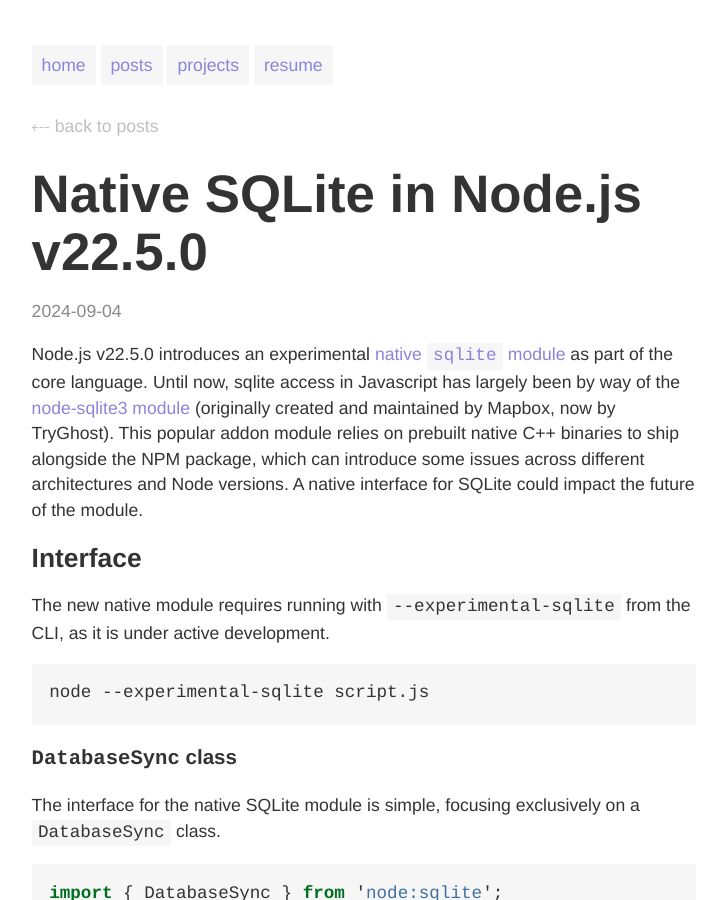
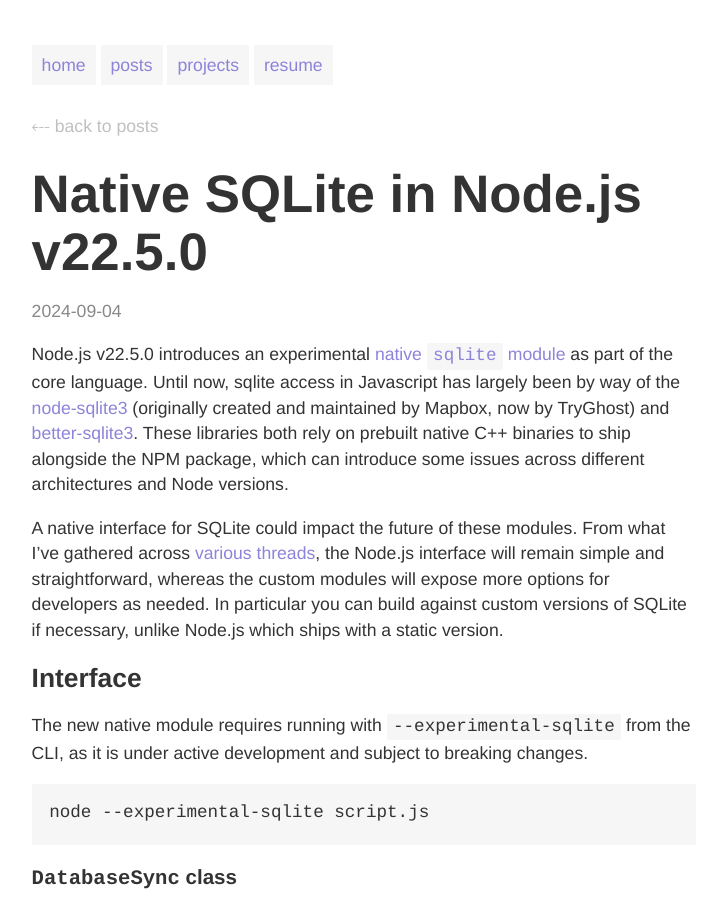
Before and after one commit to mapsam/mapsam.github.io, a Jekyll site: the page built from _posts/2024-09-04-node-sqlite-native.md, in a window 1280 px wide and 900 px high. Shown: the whole window, without its empty margins (276-1001 px from the left). Built offline with Jekyll 4.4.1, drawn with Linux system fonts in a browser that asks for light colours; nearby versions of some CDN libraries.

Commit message:
update sqlite post

````diff
--- a/_posts/2024-09-04-node-sqlite-native.md
+++ b/_posts/2024-09-04-node-sqlite-native.md
@@ -3,11 +3,13 @@
 title: "Native SQLite in Node.js v22.5.0"
 ---
 
-Node.js v22.5.0 introduces an experimental [native `sqlite` module](https://nodejs.org/api/sqlite.html) as part of the core language. Until now, sqlite access in Javascript has largely been by way of the [node-sqlite3 module](https://github.com/TryGhost/node-sqlite3) (originally created and maintained by Mapbox, now by TryGhost). This popular addon module relies on prebuilt native C++ binaries to ship alongside the NPM package, which can introduce some issues across different architectures and Node versions. A native interface for SQLite could impact the future of the module.
+Node.js v22.5.0 introduces an experimental [native `sqlite` module](https://nodejs.org/api/sqlite.html) as part of the core language. Until now, sqlite access in Javascript has largely been by way of the [node-sqlite3](https://github.com/TryGhost/node-sqlite3) (originally created and maintained by Mapbox, now by TryGhost) and [better-sqlite3](https://github.com/WiseLibs/better-sqlite3). These libraries both rely on prebuilt native C++ binaries to ship alongside the NPM package, which can introduce some issues across different architectures and Node versions.
+
+A native interface for SQLite could impact the future of these modules. From what I've gathered across [various](https://github.com/WiseLibs/better-sqlite3/issues/1234) [threads](https://github.com/nodejs/node/issues/53264), the Node.js interface will remain simple and straightforward, whereas the custom modules will expose more options for developers as needed. In particular you can build against custom versions of SQLite if necessary, unlike Node.js which ships with a static version.
 
 ## Interface
 
-The new native module requires running with `--experimental-sqlite` from the CLI, as it is under active development.
+The new native module requires running with `--experimental-sqlite` from the CLI, as it is under active development and subject to breaking changes.
 
 ```
 node --experimental-sqlite script.js
````
Also changed, not shown: index.md (+1 -1 lines), resume/index.md (+2 -2 lines), 1 other file.
